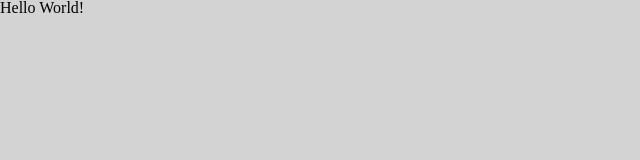
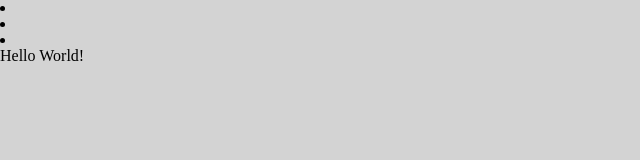
Before and after one commit to dmessina79/js-basics, a plain HTML site: page index.html in a window 1280 px wide. Shown: the whole page, without its empty margins (0-640 px from the left). Drawn offline with Linux system fonts and the light colour scheme.

Commit message:
Add initial navigation

```diff
--- a/index.html
+++ b/index.html
@@ -11,7 +11,15 @@
 </head>
 <body>
 
+    <header>
+        <nav>
+            <li><a href="Home"></a></li>
+            <li><a href="About"></a></li>
+            <li><a href="Contact"></a></li>
+        </nav>
+
     <h1>Hello World!</h1>
+
 
 </body>
 </html>
```
